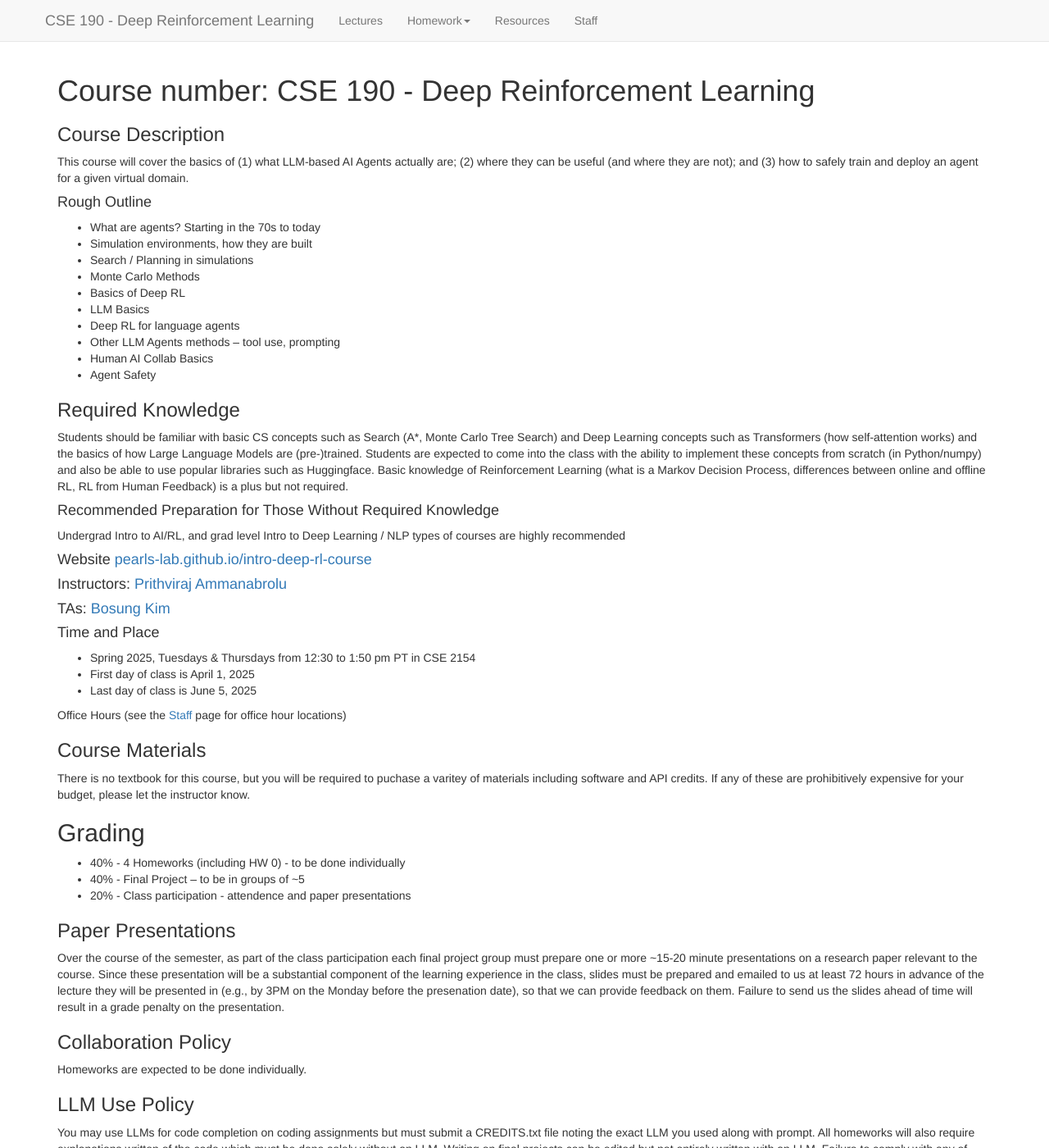
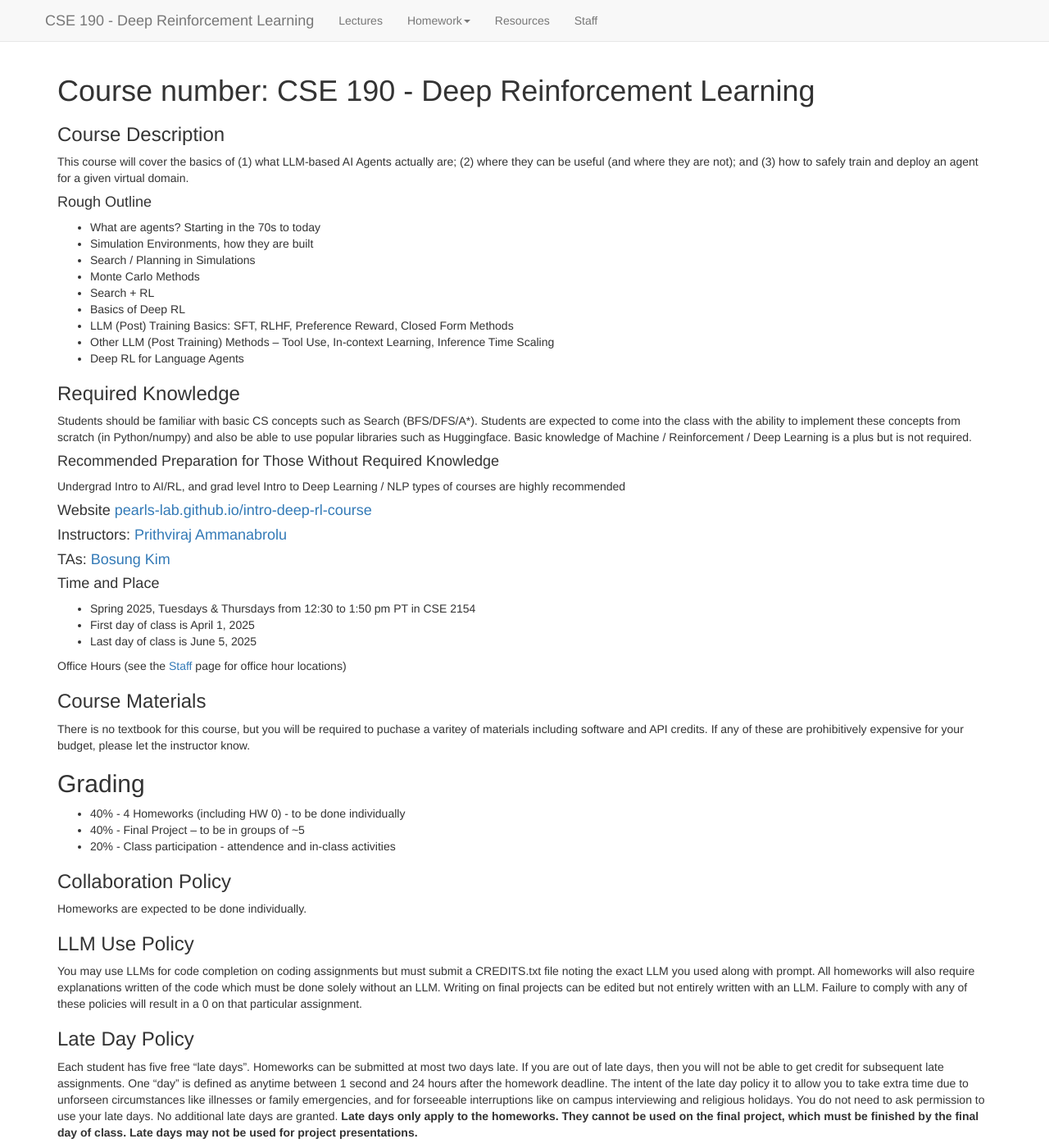
Before and after one commit to tonyroumi/intro-deep-rl-course, a Jekyll site: the page built from index.md, in a window 1280 px wide and 1400 px high. Shown: the whole window at 82% size. Built offline with Jekyll 4.4.1, drawn with Linux system fonts in a browser that asks for light colours; nearby versions of some CDN libraries; a script that is not in the unit is left out; some of the changed text lies outside the part shown.

Commit message:
update index

```diff
--- a/CNAME
+++ b/CNAME
@@ -1 +1 @@
-pearls-lab.github.io/ai-agents-course
+pearls-lab.github.io/intro-deep-rl-course
--- a/index.md
+++ b/index.md
@@ -63,19 +63,18 @@ This course will cover the basics of (1) what LLM-based AI Agents actually are;
 #### Rough Outline
 
 - What are agents? Starting in the 70s to today
-- Simulation environments, how they are built
-- Search / Planning in simulations
+- Simulation Environments, how they are built
+- Search / Planning in Simulations
 - Monte Carlo Methods
+- Search + RL
 - Basics of Deep RL
-- LLM Basics
-- Deep RL for language agents
-- Other LLM Agents methods – tool use, prompting
-- Human AI Collab Basics
-- Agent Safety
+- LLM (Post) Training Basics: SFT, RLHF, Preference Reward, Closed Form Methods
+- Other LLM (Post Training) Methods – Tool Use, In-context Learning, Inference Time Scaling
+- Deep RL for Language Agents
 
 
 ### Required Knowledge
-Students should be familiar with basic CS concepts such as Search (A*, Monte Carlo Tree Search) and Deep Learning concepts such as Transformers (how self-attention works) and the basics of how Large Language Models are (pre-)trained. Students are expected to come into the class with the ability to implement these concepts from scratch (in Python/numpy) and also be able to use popular libraries such as Huggingface. Basic knowledge of Reinforcement Learning (what is a Markov Decision Process, differences between online and offline RL, RL from Human Feedback) is a plus but not required.
+Students should be familiar with basic CS concepts such as Search (BFS/DFS/A*). Students are expected to come into the class with the ability to implement these concepts from scratch (in Python/numpy) and also be able to use popular libraries such as Huggingface. Basic knowledge of Machine / Reinforcement / Deep Learning is a plus but is not required.
 
 #### Recommended Preparation for Those Without Required Knowledge
 Undergrad Intro to AI/RL, and grad level Intro to Deep Learning / NLP types of courses are highly recommended
@@ -109,11 +108,7 @@ There is no textbook for this course, but you will be required to puchase a vari
 
 - 40% - 4 Homeworks (including HW 0) - to be done individually
 - 40% - Final Project – to be in groups of ~5
-- 20% - Class participation - attendence and paper presentations
-
-
-### Paper Presentations
-Over the course of the semester, as part of the class participation each final project group must prepare one or more ~15-20 minute presentations on a research paper relevant to the course. Since these presentation will be a substantial component of the learning experience in the class, slides must be prepared and emailed to us at least 72 hours in advance of the lecture they will be presented in (e.g., by 3PM on the Monday before the presenation date), so that we can provide feedback on them. Failure to send us the slides ahead of time will result in a grade penalty on the presentation.
+- 20% - Class participation - attendence and in-class activities
 
 ### Collaboration Policy
 Homeworks are expected to be done individually.
@@ -125,4 +120,4 @@ Writing on final projects can be edited but not entirely written with an LLM.
 Failure to comply with any of these policies will result in a 0 on that particular assignment.
 
 ### Late Day Policy
-Each student has five free "late days".  Homeworks can be submitted at most two days late.  If you are out of late days, then you will not be able to get credit for subsequent late assignments. One "day" is defined as anytime between 1 second and 24 hours after the homework deadline. The intent of the late day policy it to allow you to take extra time due to unforseen circumstances like illnesses or family emergencies, and for forseeable interruptions like on campus interviewing and religious holidays.  You do not need to ask permission to use your late days.  No additional late days are granted. **Late days only apply to the homeworks. They cannot be used on the final project, which must be finished by the final day of class.  Late days may not be used for paper presentations.**
+Each student has five free "late days".  Homeworks can be submitted at most two days late.  If you are out of late days, then you will not be able to get credit for subsequent late assignments. One "day" is defined as anytime between 1 second and 24 hours after the homework deadline. The intent of the late day policy it to allow you to take extra time due to unforseen circumstances like illnesses or family emergencies, and for forseeable interruptions like on campus interviewing and religious holidays.  You do not need to ask permission to use your late days.  No additional late days are granted. **Late days only apply to the homeworks. They cannot be used on the final project, which must be finished by the final day of class.  Late days may not be used for project presentations.**
```
